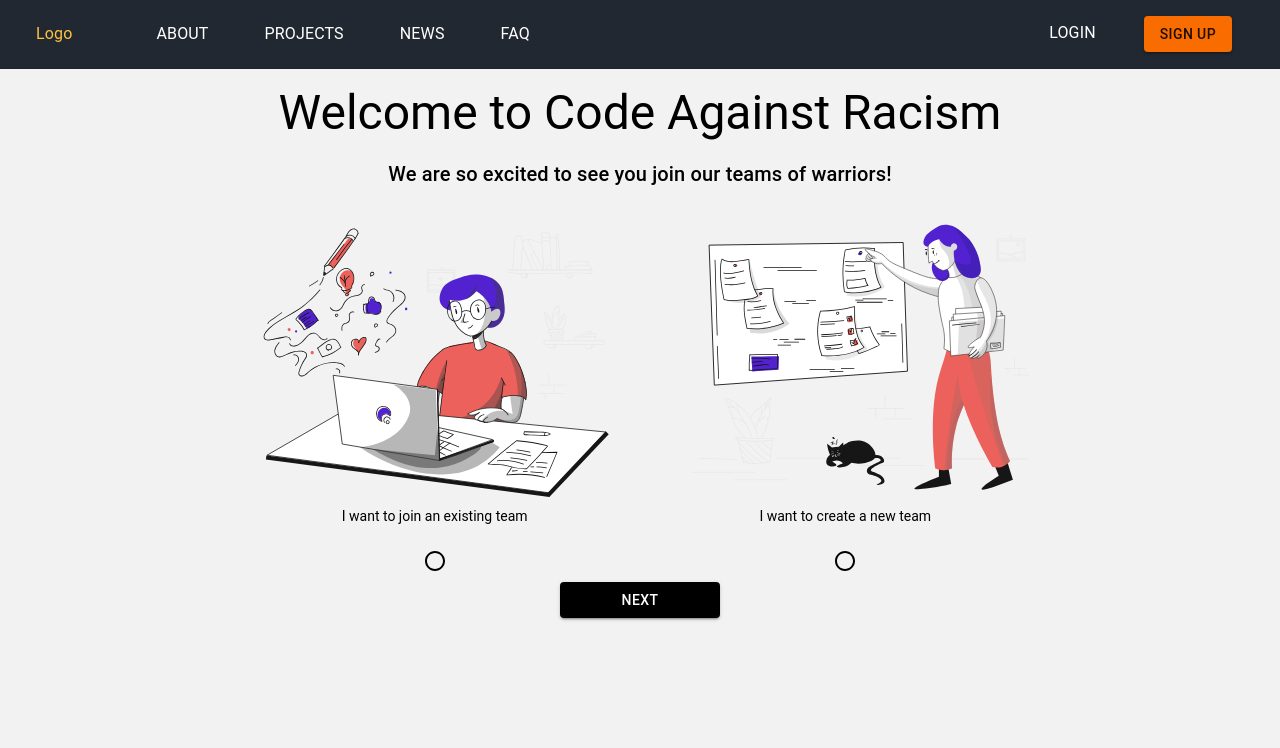
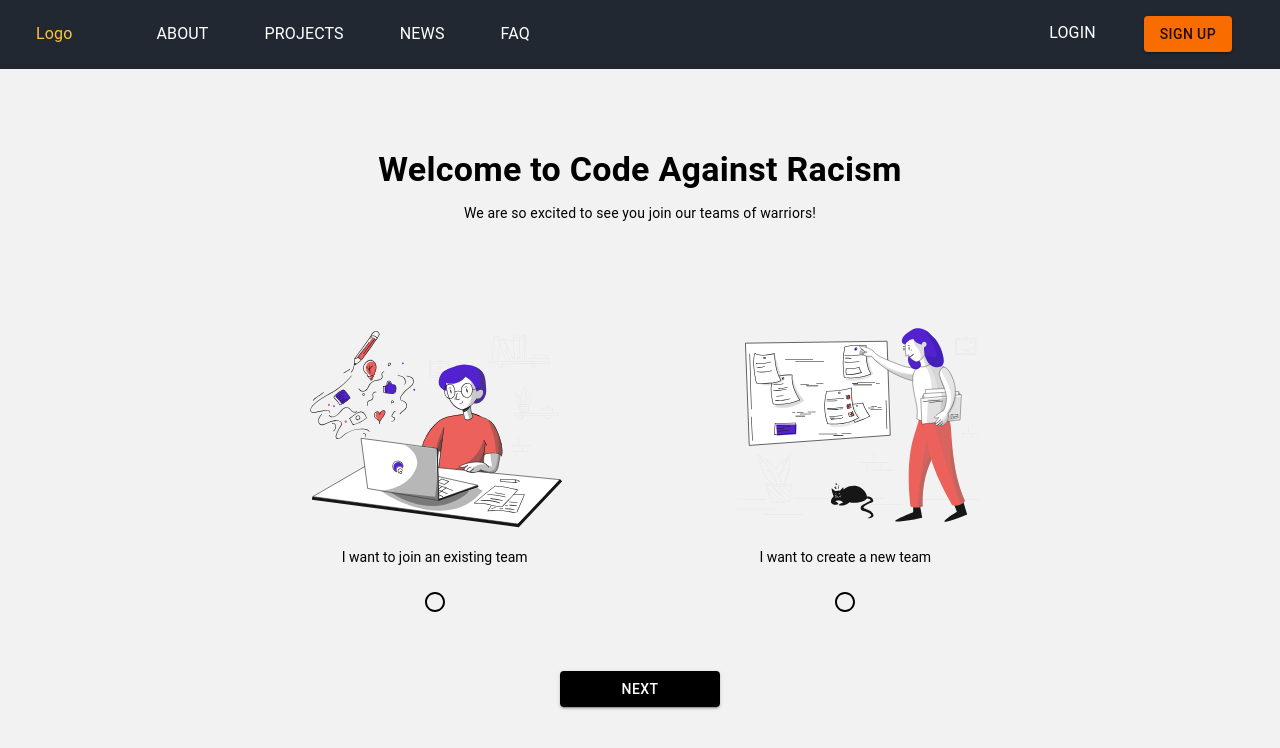
Before and after one commit to CodeAgainstRacism/codeagainstracism.org, a React (Create React App) app in the folder frontend/: page /signup in a window 1280 px wide. Shown: the top 748 px of the page. Built offline with nearby package versions, Linux system fonts and the light colour scheme.

Commit message:
Completed most of front end for user-type page

```diff
--- a/frontend/src/pages/SignUp.jsx
+++ b/frontend/src/pages/SignUp.jsx
@@ -8,12 +8,13 @@ import Container from "@material-ui/core/Container";
 import Radio from "@material-ui/core/Radio";
 import Typography from "@material-ui/core/Typography";
 
+import CardActionArea from '@material-ui/core/CardActionArea';
+import classNames from "classnames";
+import ButtonBase from '@material-ui/core/ButtonBase';
 import Card from '@material-ui/core/Card';
 import CardActions from '@material-ui/core/CardActions';
 import CardContent from '@material-ui/core/CardContent';
-import CardActionArea from '@material-ui/core/CardActionArea';
 import CardMedia from '@material-ui/core/CardMedia';
-import classNames from "classnames";
 
 const useStyles = makeStyles((theme) => ({
   flexBoxCenter: {
@@ -21,8 +22,12 @@ const useStyles = makeStyles((theme) => ({
     alignContent: "center",
     textAlign: "center"
   },
-  headerStyle: {
-    marginTop: "1rem"
+  headerStyle:{
+    marginBottom: "5rem",
+  },
+  headerTextStyle: {
+    marginTop: "5rem",
+    fontWeight: "bold",
   },
   contentCenter: {
     display: "flex",
@@ -33,84 +38,129 @@ const useStyles = makeStyles((theme) => ({
     alignItems: "center",
     justifyContent: "center",
   },
+  cardStyle:{
+    borderRadius: "25px",
+    backgroundColor: "transparent",
+    boxShadow: "none",
+  },
   buttonStyle: {
     color: "white",
     backgroundColor: "black",
     width: "10rem",
+    marginTop: "2rem",
   },
   radioStyle: {
     '&$checked': {
-      color: "black"
+      color: "black",
+    },
+    '&:hover': {
+      background: "none",
     }
   },
   checked: {},
+  temp: {
+    display: "flex",
+    flexWrap: "wrap",
+  }
 }));
 
 const UserTypePage = () => {
   const classes = useStyles();
   const [selectedValue, setSelectedValue] = React.useState("");
 
-  const handleChange = (event) => {
-    setSelectedValue(event.target.value);
+  const handleJoin = (event) => {
+    setSelectedValue("join");
+  };
+
+  const handleCreate = (event) => {
+    setSelectedValue("create");
   };
 
   return (
     <Container maxWidth="lg" direction="column">
       <Grid item container className={classes.contentCenter}>
         <Grid item xs={12} sm={8} container direction="column">
-          <Grid item className={classes.flexBoxCenter} direction="column">
+          <Grid item className={classNames(classes.flexBoxCenter, classes.headerStyle)} direction="column">
             <Typography
-              variant="h3"
+              variant="h4"
               gutterBottom
-              className={classNames(classes.textStyle, classes.headerStyle)}
+              className={classNames(classes.textStyle, classes.headerTextStyle)}
             >
               Welcome to Code Against Racism
             </Typography>
             <Typography
-              variant="h6"
+              variant="h7"
               gutterBottom
             >
               We are so excited to see you join our teams of warriors!
             </Typography>
           </Grid>
           <Grid item container>
-            <Grid item xs={12} sm={6}>
-              <CardActionArea classeName={classes.textCenter}>
-                <img src={Blogging} alt="blogging" />
+            <Grid item xs={12} sm={6} className={classes.contentCenter}>
+              <Card className={classes.cardStyle}>
+                <ButtonBase
+                  focusRipple
+                  onClick={handleJoin}
+                  value="join"
+                >
+                  <CardActionArea className={classNames(classes.textCenter, classes.cardStyle)}>
+                    <CardMedia
+                      component="img"
+                      image={Blogging}
+                    />
+                    <CardContent>
                       <Typography
                         variant="paragraph"
                         className={classes.textStyle}
                       >
                         I want to join an existing team
                       </Typography>
-              </CardActionArea>
                       <Radio
                         className={classNames(classes.contentCenter, classes.radioStyle, classes.checked)}
                         disableRipple="True"
                         checked={selectedValue === "join"}
-                onChange={handleChange}
+                        onChange={handleJoin}
                         value="join"
                         inputProps={{ "aria-label": "join" }}
                       />
+                    </CardContent>
+                  </CardActionArea>
+                </ButtonBase>
+              </Card>
             </Grid>
-            <Grid item xs={12} sm={6}>
-              <CardActionArea>
-                <img src={Plan} alt="plan" />
+            {//<Grid item xs={0} sm={0} />
+            }
+            <Grid item xs={12} sm={6} className={classes.contentCenter}>
+              <Card className={classes.cardStyle}>
+                <ButtonBase
+                  focusRipple
+                  onClick={handleCreate}
+                  value="create"
+                >
+                  <CardActionArea className={classNames(classes.textCenter, classes.cardStyle)}>
+                    <CardMedia
+                      component="img"
+                      image={Plan}
+                    />
+                    <CardContent>
                       <Typography
                         variant="paragraph"
                         className={classes.textStyle}
                       >
                         I want to create a new team
                       </Typography>
-              </CardActionArea>
                       <Radio
                         className={classNames(classes.contentCenter, classes.radioStyle, classes.checked)}
                         disableRipple="True"
                         checked={selectedValue === "create"}
-                onChange={handleChange}
+                        onChange={handleCreate}
                         value="create"
                         inputProps={{ "aria-label": "create" }}
                       />
+                    </CardContent>
+                  </CardActionArea>
+                </ButtonBase>
+              </Card>
             </Grid>
           </Grid>
           <Grid item className={classes.contentCenter}>
```
Also changed, not shown: 1 other file (tests, documents, lock files or other folders). Lines whose indentation alone changed are shown as unchanged.
